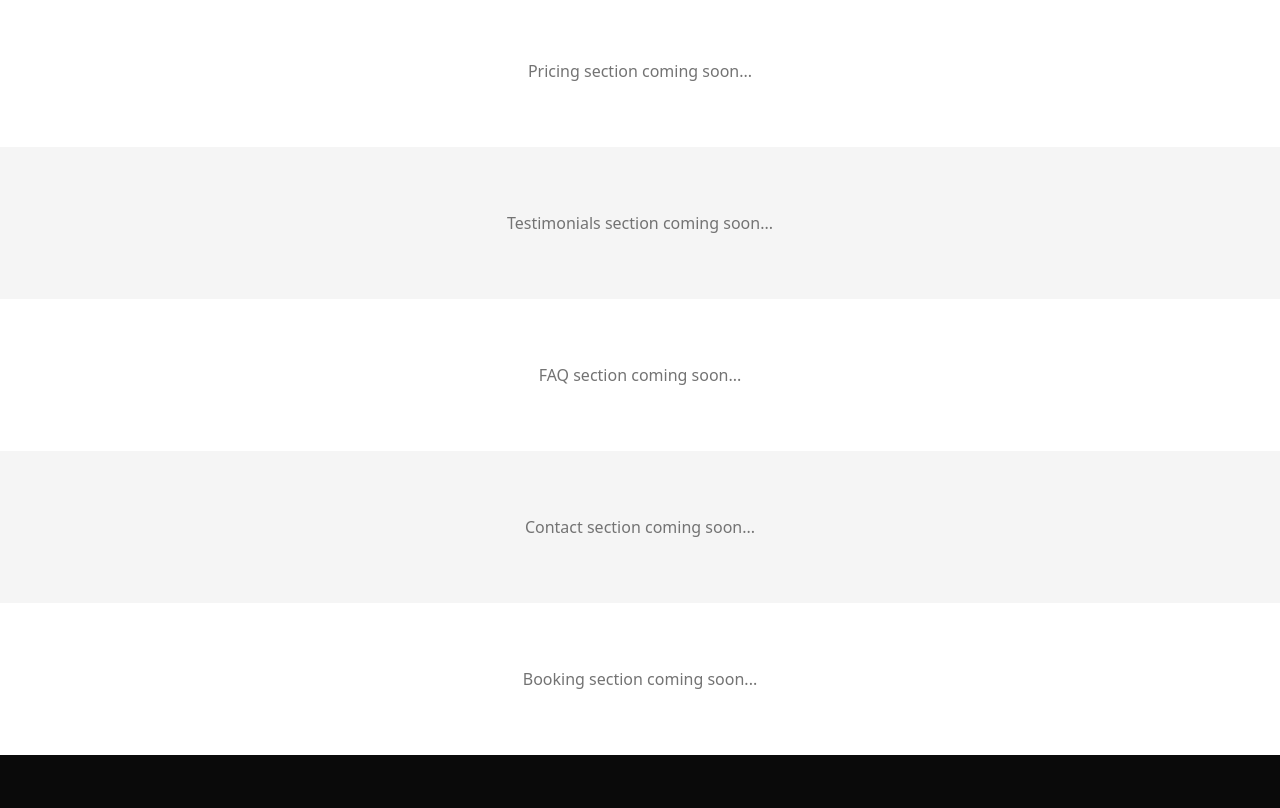
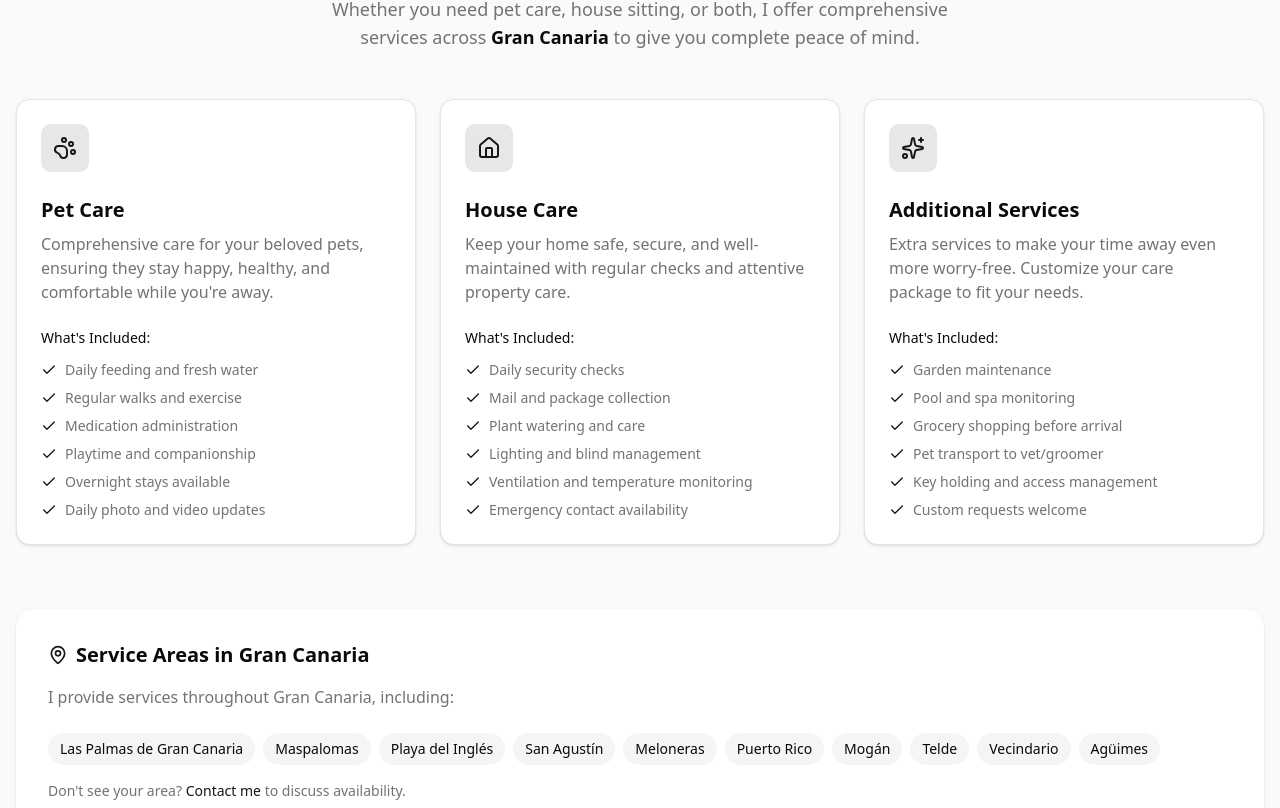
Before and after one commit to King-Perb/house-sitting, a Next.js app: page / in a window 1280 px wide. Shown: the part 1689-2497 px from the top of the page. Built offline with nearby package versions, Linux system fonts and the light colour scheme.

Commit message:
feat(services): add ServicesSection with service cards and areas (Phase 05)

```diff
--- a/src/app/page.tsx
+++ b/src/app/page.tsx
@@ -1,5 +1,5 @@
 import { HeroSection } from "@/components/hero";
-import { AboutSection } from "@/components/sections";
+import { AboutSection, ServicesSection } from "@/components/sections";
 
 export default function Home() {
   return (
@@ -10,11 +10,8 @@ export default function Home() {
       {/* About Section */}
       <AboutSection />
 
-      <section id="services" className="py-16 bg-muted">
-        <div className="container mx-auto px-4 text-center">
-          <p className="text-muted-foreground">Services section coming soon...</p>
-        </div>
-      </section>
+      {/* Services Section */}
+      <ServicesSection />
 
       <section id="pricing" className="py-16">
         <div className="container mx-auto px-4 text-center">
--- a/src/components/sections/index.ts
+++ b/src/components/sections/index.ts
@@ -1 +1,2 @@
 export { AboutSection } from "./about-section";
+export { ServicesSection } from "./services-section";
--- /dev/null
+++ b/src/components/sections/services-section.tsx
@@ -0,0 +1,97 @@
+import { Check, MapPin } from "lucide-react";
+import { Card, CardContent, CardDescription, CardHeader, CardTitle } from "@/components/ui/card";
+import { services, serviceAreas } from "@/lib/data/services";
+
+export function ServicesSection() {
+  return (
+    <section
+      id="services"
+      className="py-16 md:py-24 bg-muted/50"
+      aria-labelledby="services-heading"
+    >
+      <div className="container mx-auto px-4">
+        {/* Section Header */}
+        <div className="text-center mb-12">
+          <h2
+            id="services-heading"
+            className="text-3xl sm:text-4xl font-bold text-foreground mb-4"
+          >
+            Services Tailored to Your Needs
+          </h2>
+          <p className="text-lg text-muted-foreground max-w-2xl mx-auto">
+            Whether you need pet care, house sitting, or both, I offer
+            comprehensive services across{" "}
+            <strong className="text-foreground">Gran Canaria</strong> to give you
+            complete peace of mind.
+          </p>
+        </div>
+
+        {/* Services Grid */}
+        <div className="grid grid-cols-1 md:grid-cols-2 lg:grid-cols-3 gap-6 mb-16">
+          {services.map((service) => (
+            <Card
+              key={service.id}
+              className="h-full transition-shadow hover:shadow-lg"
+            >
+              <CardHeader>
+                <div className="w-12 h-12 rounded-lg bg-primary/10 flex items-center justify-center mb-4">
+                  <service.icon className="w-6 h-6 text-primary" />
+                </div>
+                <CardTitle className="text-xl">{service.title}</CardTitle>
+                <CardDescription className="text-base">
+                  {service.description}
+                </CardDescription>
+              </CardHeader>
+              <CardContent>
+                <p className="font-medium text-sm text-foreground mb-3">
+                  What&apos;s Included:
+                </p>
+                <ul className="space-y-2">
+                  {service.includedItems.map((item) => (
+                    <li key={item} className="flex items-start gap-2 text-sm">
+                      <Check
+                        className="w-4 h-4 text-primary flex-shrink-0 mt-0.5"
+                        aria-hidden="true"
+                      />
+                      <span className="text-muted-foreground">{item}</span>
+                    </li>
+                  ))}
+                </ul>
+              </CardContent>
+            </Card>
+          ))}
+        </div>
+
+        {/* Service Areas */}
+        <div className="bg-background rounded-2xl p-8 shadow-sm">
+          <div className="flex items-center gap-2 mb-4">
+            <MapPin className="w-5 h-5 text-primary" />
+            <h3 className="text-xl font-semibold text-foreground">
+              Service Areas in Gran Canaria
+            </h3>
+          </div>
+          <p className="text-muted-foreground mb-6">
+            I provide services throughout Gran Canaria, including:
+          </p>
+          <div className="flex flex-wrap gap-2">
+            {serviceAreas.map((area) => (
+              <span
+                key={area}
+                className="px-3 py-1.5 bg-muted rounded-full text-sm text-foreground"
+              >
+                {area}
+              </span>
+            ))}
+          </div>
+          <p className="text-sm text-muted-foreground mt-4">
+            Don&apos;t see your area?{" "}
+            <a href="#contact" className="text-primary hover:underline">
+              Contact me
+            </a>{" "}
+            to discuss availability.
+          </p>
+        </div>
+      </div>
+    </section>
+  );
+}
--- /dev/null
+++ b/src/lib/data/services.ts
@@ -0,0 +1,74 @@
+import { LucideIcon, PawPrint, Home, Sparkles } from "lucide-react";
+
+export interface ServiceItem {
+  id: string;
+  title: string;
+  description: string;
+  icon: LucideIcon;
+  category: "pet-care" | "house-care" | "additional";
+  includedItems: string[];
+}
+
+export const services: ServiceItem[] = [
+  {
+    id: "pet-care",
+    title: "Pet Care",
+    description:
+      "Comprehensive care for your beloved pets, ensuring they stay happy, healthy, and comfortable while you're away.",
+    icon: PawPrint,
+    category: "pet-care",
+    includedItems: [
+      "Daily feeding and fresh water",
+      "Regular walks and exercise",
+      "Medication administration",
+      "Playtime and companionship",
+      "Overnight stays available",
+      "Daily photo and video updates",
+    ],
+  },
+  {
+    id: "house-care",
+    title: "House Care",
+    description:
+      "Keep your home safe, secure, and well-maintained with regular checks and attentive property care.",
+    icon: Home,
+    category: "house-care",
+    includedItems: [
+      "Daily security checks",
+      "Mail and package collection",
+      "Plant watering and care",
+      "Lighting and blind management",
+      "Ventilation and temperature monitoring",
+      "Emergency contact availability",
+    ],
+  },
+  {
+    id: "additional",
+    title: "Additional Services",
+    description:
+      "Extra services to make your time away even more worry-free. Customize your care package to fit your needs.",
+    icon: Sparkles,
+    category: "additional",
+    includedItems: [
+      "Garden maintenance",
+      "Pool and spa monitoring",
+      "Grocery shopping before arrival",
+      "Pet transport to vet/groomer",
+      "Key holding and access management",
+      "Custom requests welcome",
+    ],
+  },
+];
+
+export const serviceAreas = [
+  "Las Palmas de Gran Canaria",
+  "Maspalomas",
+  "Playa del Inglés",
+  "San Agustín",
+  "Meloneras",
+  "Puerto Rico",
+  "Mogán",
+  "Telde",
+  "Vecindario",
+  "Agüimes",
+];
```
